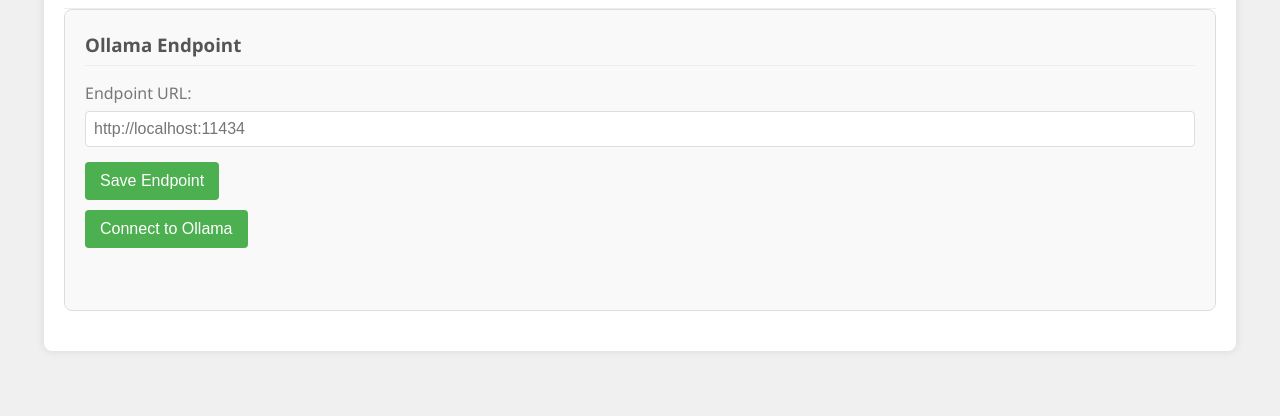
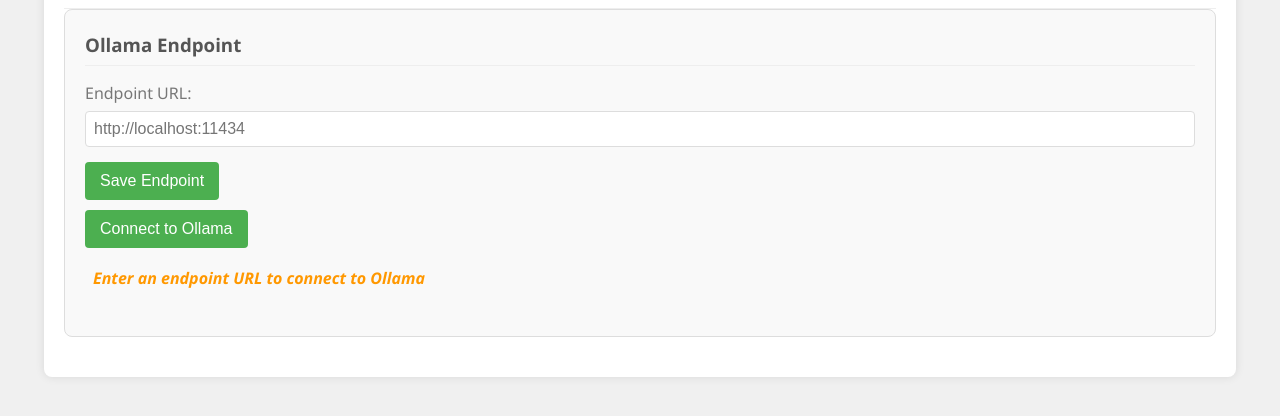
Before and after one commit to isam2024/sref, a website built with Vite: page settings.html in a window 1280 px wide. Shown: the part 130-546 px from the top of the page. Built offline with nearby package versions, Linux system fonts and the light colour scheme.

Commit message:
Update settings.html with default status class

```diff
--- a/settings.html
+++ b/settings.html
@@ -17,7 +17,7 @@
             <input type="url" id="ollamaEndpoint" placeholder="http://localhost:11434" value="">
             <button id="saveOllamaEndpoint">Save Endpoint</button>
             <button id="connectOllama">Connect to Ollama</button>
-            <p id="endpointStatus"></p>
+            <p id="endpointStatus" class="warning">Enter an endpoint URL to connect to Ollama</p>
         </div>
     </div>
     <script src="settings.js"></script>
```
